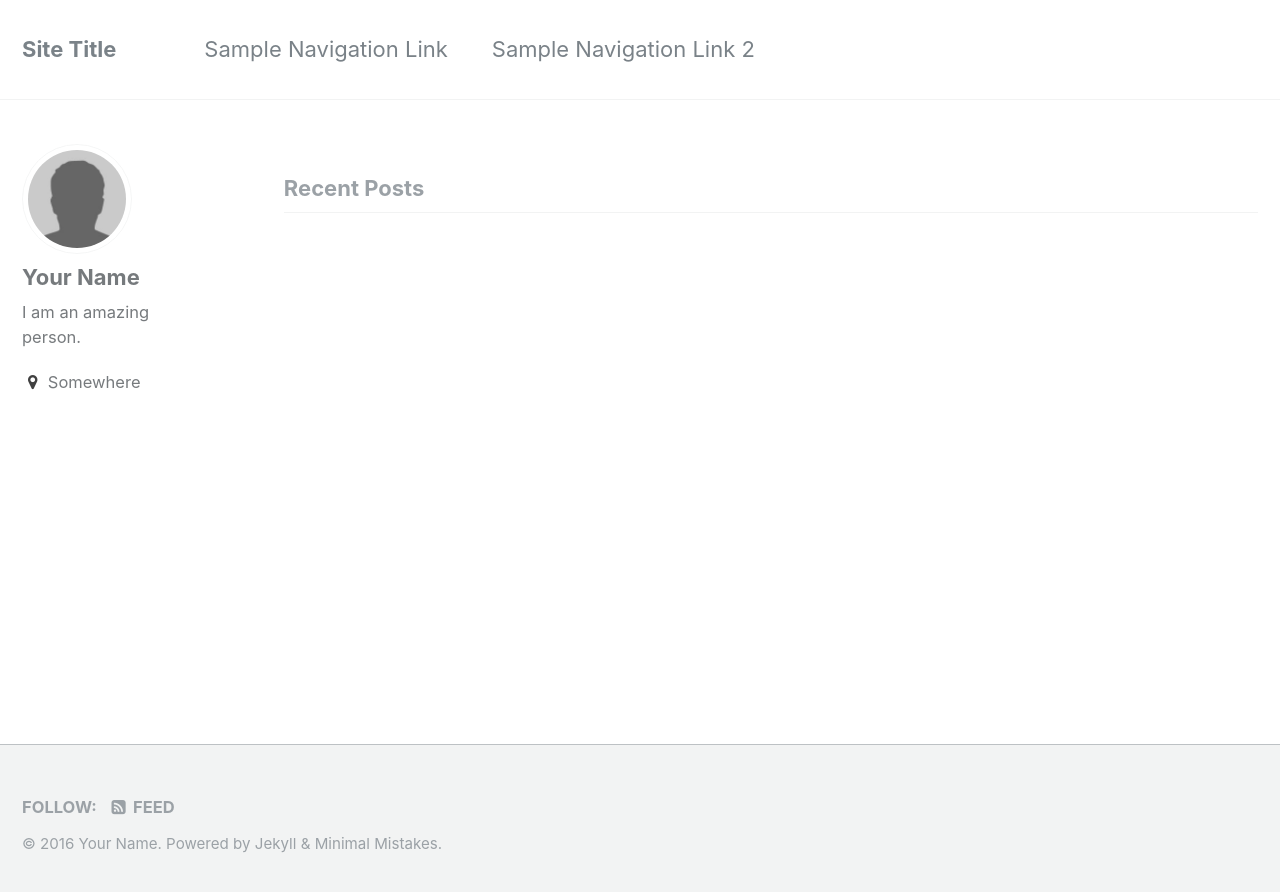
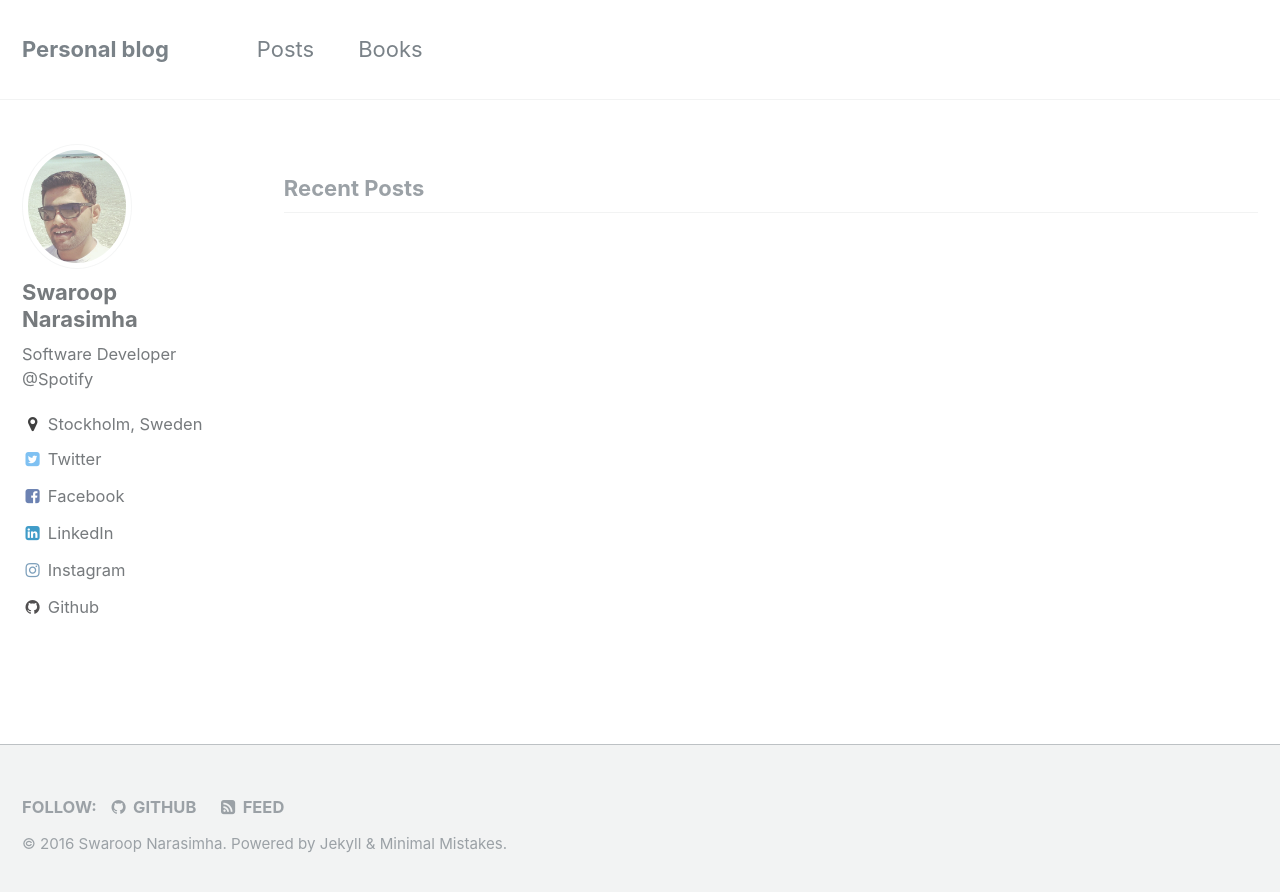
Before and after one commit to swaroopgn/swaroopgn.github.io, a Jekyll site: the page built from index.html, in a window 1280 px wide. Shown: the top 892 px of the page. Built offline with Jekyll 4.4.1, drawn with Linux system fonts in a browser that asks for light colours; the list of posts is cut into pages by our own code.

Commit message:
pic and name

```diff
--- a/_config.yml
+++ b/_config.yml
@@ -7,11 +7,11 @@
 
 # Site Settings
 locale                   : "en"
-title                    : "Site Title"
+title                    : "Personal blog"
 title_separator          : "-"
-name                     : "Your Name"
+name                     : "Swaroop Narasimha"
 description              : "An amazing website."
-url                      : # the base hostname & protocol for your site e.g. "https://mmistakes.github.io"
+url                      :  # the base hostname & protocol for your site e.g. "https://mmistakes.github.io"
 baseurl                  : # the subpath of your site, e.g. "/blog"
 repository               : # GitHub username/repo-name e.g. "mmistakes/minimal-mistakes"
 teaser                   : # filename of teaser fallback teaser image placed in /images/, .e.g. "500x300.png"
@@ -77,30 +77,30 @@ analytics:
 
 # Site Author
 author:
-  name             : "Your Name"
+  name             : "Swaroop Narasimha"
   avatar           : "bio-photo.jpg"
-  bio              : "I am an amazing person."
-  location         : "Somewhere"
+  bio              : "Software Developer @Spotify"
+  location         : "Stockholm, Sweden"
   email            :
   uri              :
   bitbucket        :
   codepen          :
   dribbble         :
   flickr           :
-  facebook         :
+  facebook         : swaroopgn
   foursquare       :
-  github           :
+  github           : swaroopgn
   google_plus      :
   keybase          :
-  instagram        :
+  instagram        : swooperclicks
   lastfm           :
-  linkedin         :
+  linkedin         : swaroop-narasimha-bb524111
   pinterest        :
   soundcloud       :
   stackoverflow    : # "123456/username" (the last part of your profile url, e.g. http://stackoverflow.com/users/123456/username)
   steam            :
   tumblr           :
-  twitter          :
+  twitter          : swaroopgn
   vine             :
   weibo            :
   xing             :
--- a/_data/navigation.yml
+++ b/_data/navigation.yml
@@ -1,7 +1,7 @@
 # main links links
 main:
-  - title: "Sample Navigation Link"
-    url: https://mmistakes.github.io/minimal-mistakes/docs/navigation/
+  - title: "Posts"
+    url: /
 
-  - title: "Sample Navigation Link 2"
+  - title: "Books"
     url: /
```
Also changed, not shown: images/bio-photo.jpg.
